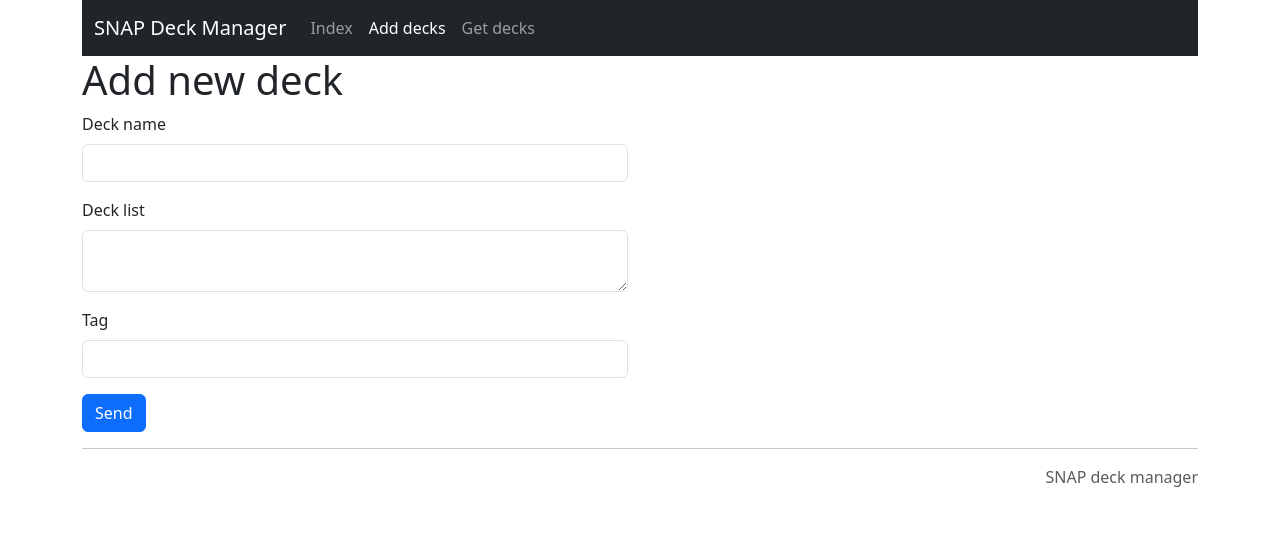
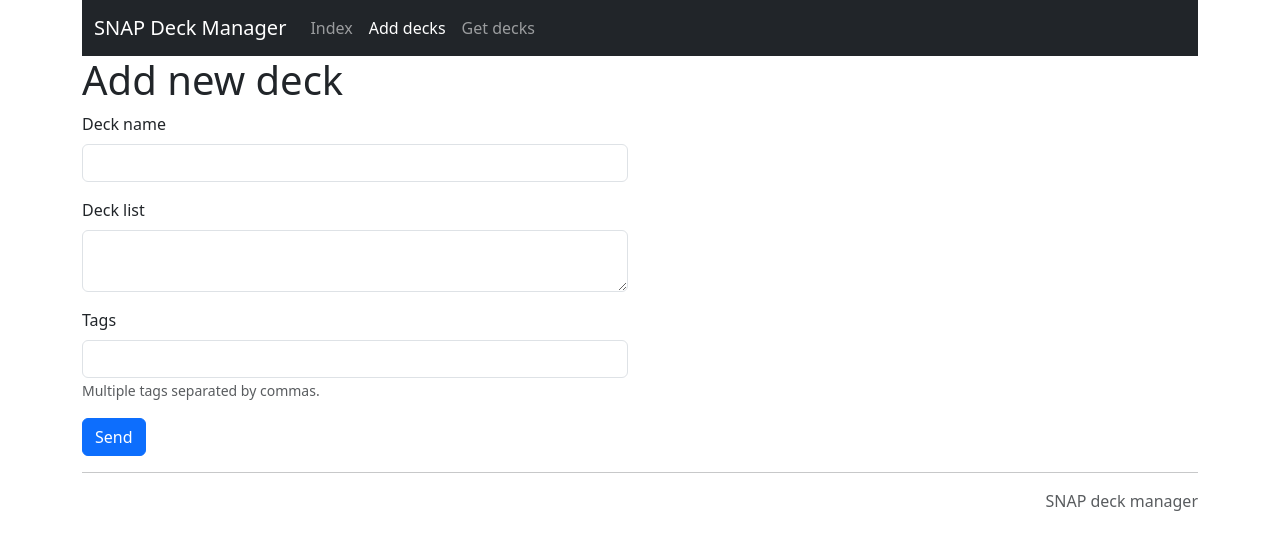
Before and after one commit to jboscomendoza/snap-deck-manager, a Flask app: page /add-decks/ in a window 1280 px wide. Shown: the top 550 px of the page. Run offline with Flask 3, Linux system fonts and the light colour scheme; parts of the project's set-up code (start-up, migrations or seed data) failed here and were passed over; some libraries are stand-ins or nearby versions.

Commit message:
Multiple tags for deck

```diff
--- a/app/decks/routes.py
+++ b/app/decks/routes.py
@@ -40,13 +40,14 @@ def add_decks():
     if form.validate_on_submit() and request.method == "POST":
         deck_name     = request.form["name"]
         deck_decklist = request.form["decklist"]
-        tag_name      = request.form["tag"]
-        deck_tag = Tag(name=tag_name)
+        tag_names     = request.form["tag"]
+        tag_names = tag_names.split(",")
+        deck_tags = [Tag(name=i.strip()) for i in tag_names]
         deck = Deck(
             name     = deck_name,
             decklist = deck_decklist,
         )
-        deck.tags.append(deck_tag)
+        [deck.tags.append(i) for i in deck_tags]
         db.session.add(deck)
         db.session.commit()
         flash("Deck added.")
--- a/app/forms/decks.py
+++ b/app/forms/decks.py
@@ -19,7 +19,8 @@ class FormDecks(FlaskForm):
             ],
         )
     tag = StringField(
-        "Tag",
+        "Tags",
+        description="Multiple tags separated by commas.",
         validators=[
             DataRequired(),
             Length(max=32),
```
Also changed, not shown: app/templates/add-decks.html (line endings or trailing spaces).
